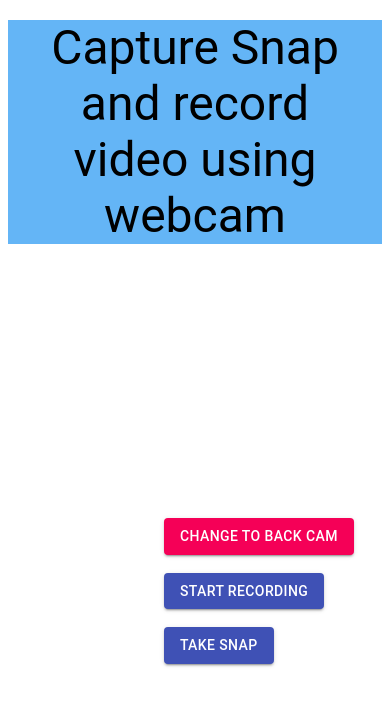
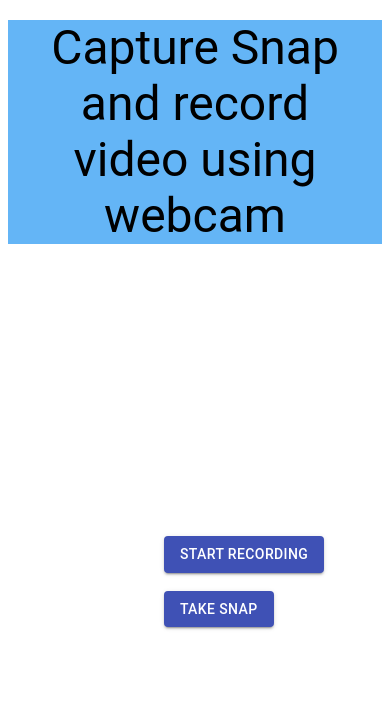
Before and after one commit to OmorFarukRakib/Capture-Images-and-Record-Videos-in_react-thru-webcam, a React (Create React App) app: page / in a window 390 px wide. Shown: the top 706 px of the page. Built offline with nearby package versions, Linux system fonts and the light colour scheme; no server answers.

Commit message:
successfully add backcam option for mobile device only

```diff
--- a/package.json
+++ b/package.json
@@ -11,6 +11,7 @@
     "@testing-library/react": "^11.2.7",
     "@testing-library/user-event": "^12.8.3",
     "react": "^17.0.2",
+    "react-device-detect": "^1.17.0",
     "react-dom": "^17.0.2",
     "react-scripts": "4.0.3",
     "react-webcam": "^5.2.4",
--- a/src/App.js
+++ b/src/App.js
@@ -4,6 +4,7 @@ import { Button, Container, Grid, Typography } from "@material-ui/core";
 import SaveIcon from "@material-ui/icons/Save";
 import DeleteIcon from "@material-ui/icons/Delete";
 import { makeStyles } from "@material-ui/core/styles";
+import { isMobile } from "react-device-detect";
 
 // const videoConstraintsForFrontCam = {
 //   width: 400,
@@ -183,6 +184,8 @@ function App() {
               />
               <br />
               <div>
+                {isMobile ? (
+                  <div>
                     {selectedCam ? (
                       <Button
                         variant="contained"
@@ -200,6 +203,8 @@ function App() {
                         Change To Front Cam
                       </Button>
                     )}
+                  </div>
+                ) : null}
               </div>
               <br />
               <div>
```
Also changed, not shown: 1 other file (tests, documents, lock files or other folders). Lines whose indentation alone changed are shown as unchanged.
